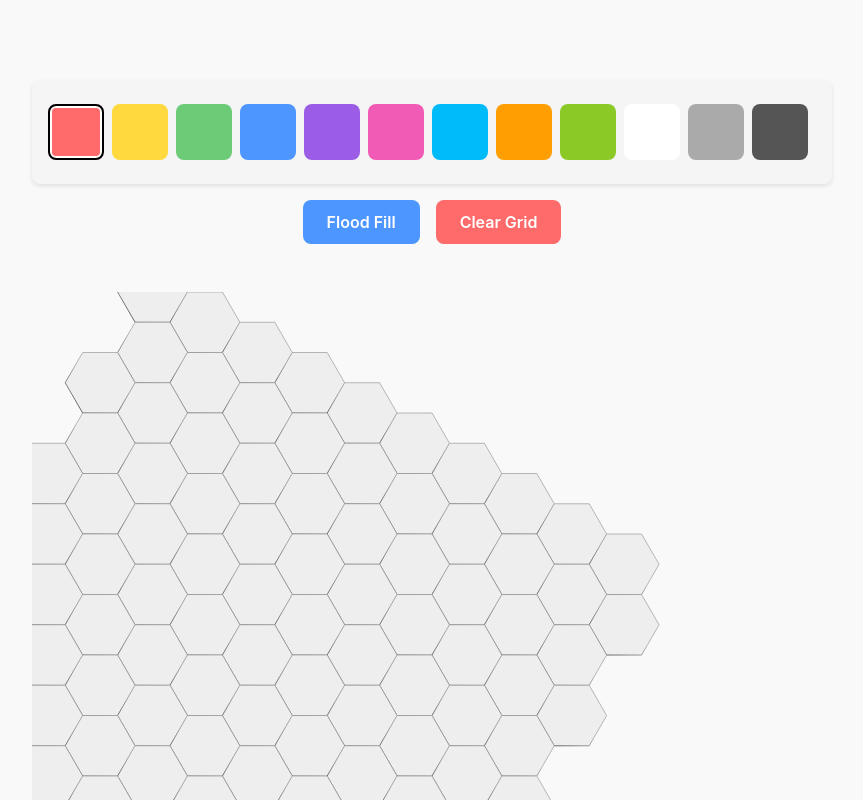
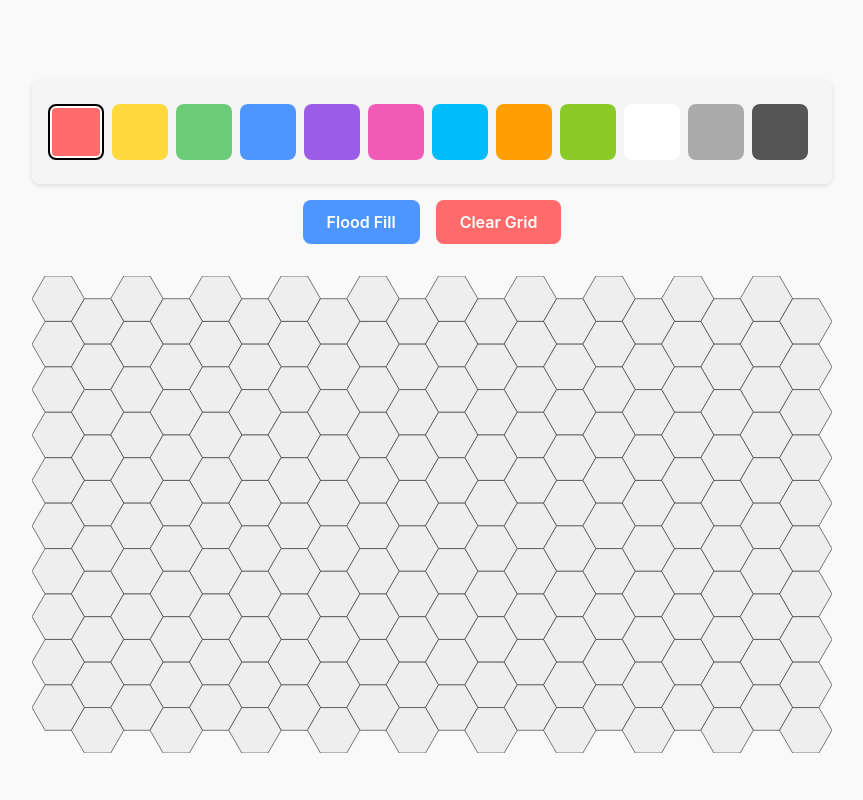
Before and after one commit to lpenguin/hexcolor, a React (Vite) app: page / in a window 1280 px wide. Shown: the top 800 px of the page, without its empty margins (208-1071 px from the left). Built offline with nearby package versions, Linux system fonts and the light colour scheme.

Commit message:
Fix bloated logic

```diff
--- a/src/App.tsx
+++ b/src/App.tsx
@@ -10,7 +10,8 @@ enum DrawMode {
 }
 
 function App() {
-  const GRID_SIZE = 10;
+  const GRID_SIZE_X = 10;
+  const GRID_SIZE_Y = 20;
   const DEFAULT_COLOR = '#EEEEEE';
 
   // Define color palette
@@ -33,8 +34,8 @@ function App() {
   // Initialize grid with default color
   const [grid, setGrid] = useState<string[][]>(() => {
     const newGrid = [];
-    for (let i = 0; i < GRID_SIZE; i++) {
-      const row = Array(GRID_SIZE).fill(DEFAULT_COLOR);
+    for (let i = 0; i < GRID_SIZE_Y; i++) {
+      const row = Array(GRID_SIZE_X).fill(DEFAULT_COLOR);
       newGrid.push(row);
     }
     return newGrid;
@@ -46,13 +47,11 @@ function App() {
   // Drawing mode state
   const [currentMode, setCurrentMode] = useState<DrawMode>(DrawMode.PAINT);
 
-  // Add state to track if the mouse is pressed for drawing
-  const [isDrawing, setIsDrawing] = useState<boolean>(false);
 
   // Function to handle cell clicks based on current mode
   const handleCellClick = (row: number, col: number) => {
     // Add boundary check to prevent accessing undefined rows/columns
-    if (row < 0 || row >= GRID_SIZE || col < 0 || col >= GRID_SIZE) {
+    if (row < 0 || row >= GRID_SIZE_Y || col < 0 || col >= GRID_SIZE_X) {
       console.warn(`Attempted to access invalid cell at row ${row}, col ${col}`);
       return;
     }
@@ -79,22 +78,6 @@ function App() {
     }
   };
 
-  // Function to handle cell hover while drawing
-  const handleCellHover = (row: number, col: number) => {
-    if (isDrawing && currentMode === DrawMode.PAINT) {
-      handleCellClick(row, col);
-    }
-  };
-
-  // Function to start drawing when mouse is pressed
-  const handleMouseDown = () => {
-    setIsDrawing(true);
-  };
-
-  // Function to stop drawing when mouse is released
-  const handleMouseUp = () => {
-    setIsDrawing(false);
-  };
 
   // Function to handle flood fill
   const floodFill = (startRow: number, startCol: number, targetColor: string, replacementColor: string) => {
@@ -114,7 +97,7 @@ function App() {
       const [row, col] = queue.shift()!;
 
       // Skip if out of bounds
-      if (row < 0 || row >= GRID_SIZE || col < 0 || col >= GRID_SIZE) {
+      if (row < 0 || row >= GRID_SIZE_Y || col < 0 || col >= GRID_SIZE_X) {
         continue;
       }
 
@@ -167,8 +150,8 @@ function App() {
   // Function to handle clear grid
   const handleClearGrid = () => {
     const newGrid = [];
-    for (let i = 0; i < GRID_SIZE; i++) {
-      const row = Array(GRID_SIZE).fill(DEFAULT_COLOR);
+    for (let i = 0; i < GRID_SIZE_Y; i++) {
+      const row = Array(GRID_SIZE_X).fill(DEFAULT_COLOR);
       newGrid.push(row);
     }
     setGrid(newGrid);
@@ -187,8 +170,8 @@ function App() {
         const parsedGrid = JSON.parse(savedGrid);
         if (
           Array.isArray(parsedGrid) &&
-          parsedGrid.length === GRID_SIZE &&
-          parsedGrid.every(row => Array.isArray(row) && row.length === GRID_SIZE)
+          parsedGrid.length === GRID_SIZE_Y &&
+          parsedGrid.every(row => Array.isArray(row) && row.length === GRID_SIZE_X)
         ) {
           setGrid(parsedGrid);
         }
@@ -198,19 +181,6 @@ function App() {
     }
   }, []);
 
-  // Add event listeners for mouse up on window to stop drawing
-  // even when mouse is released outside the grid
-  useEffect(() => {
-    const handleGlobalMouseUp = () => {
-      setIsDrawing(false);
-    };
-
-    window.addEventListener('mouseup', handleGlobalMouseUp);
-
-    return () => {
-      window.removeEventListener('mouseup', handleGlobalMouseUp);
-    };
-  }, []);
 
   return (
     <div className="app-container">
@@ -233,11 +203,8 @@ function App() {
         </div>
 
         <HexGrid
-          grid={grid}
+          colors={grid}
           onCellClick={handleCellClick}
-          onCellHover={handleCellHover}
-          onMouseDown={handleMouseDown}
-          onMouseUp={handleMouseUp}
         />
       </main>
     </div>
--- a/src/components/HexGrid.css
+++ /dev/null
@@ -1,171 +0,0 @@
-.hex-grid {
-  display: flex;
-  flex-direction: column;
-  align-items: center;
-  margin: 1rem auto;
-  padding: 0.5rem;
-  touch-action: manipulation;
-  width: 100%;
-  box-sizing: border-box;
-  overflow-x: visible; /* Allow grid to overflow horizontally if needed */
-  -webkit-overflow-scrolling: touch;
-  position: relative; /* For positioning context */
-}
-
-.hex-row {
-  display: flex;
-  margin-top: -0.85rem; /* Adjusted from -1.32rem as requested */
-}
-
-.hex-row-even {
-  margin-left: 3.5rem; /* Adjusted from 3rem to match new cell width */
-}
-
-.hex-row:first-child {
-  margin-top: 0; /* First row doesn't need negative margin */
-}
-
-.hex-cell-container {
-  width: 3.5rem;  /* Increased from 3rem */
-  height: 4.04rem; /* Increased proportionally (width * √3)/2 * 2 for regular hexagon */
-  cursor: pointer;
-  touch-action: none; /* Disables browser handling of all panning and zooming gestures */
-  -webkit-tap-highlight-color: transparent; /* Removes the highlight overlay when tapping */
-}
-
-.hex-cell {
-  width: 100%;
-  height: 100%;
-  transition: all 0.2s ease;
-}
-
-/* SVG-based implementation */
-.hex-grid-container {
-  width: 100%;
-  height: 100%;
-  display: flex;
-  justify-content: center;
-  align-items: center;
-  margin: 1rem auto;
-  position: relative;
-  overflow: hidden;
-}
-
-.hex-grid-svg {
-  display: block;
-  touch-action: none;
-  -webkit-tap-highlight-color: transparent;
-  max-height: 80vh;
-}
-
-/* Style for individual hexagons */
-.hex-cell-svg {
-  transition: stroke 0.2s ease;
-  cursor: pointer;
-  transform-origin: center;
-  transform-box: fill-box;
-}
-
-/* Media query for mobile devices */
-@media (max-width: 768px) {
-  .hex-grid {
-    padding: 0.25rem;
-    margin: 0.5rem auto;
-    /* Add horizontal centering for small screens */
-    max-width: 95vw;
-    transform: scale(0.95);
-    transform-origin: center top;
-  }
-
-  .hex-cell-container {
-    width: 2.8rem; /* Smaller cell size on mobile */
-    height: 3.23rem; /* Proportionally smaller */
-  }
-
-  .hex-row-even {
-    margin-left: 2.8rem; /* Adjusted for smaller cells */
-  }
-
-  .hex-row {
-    margin-top: -0.68rem; /* Adjusted for smaller cells */
-  }
-
-  /* Disable hover effect on touch devices */
-  .hex-cell:hover {
-    transform: none;
-  }
-
-  .hex-grid-container {
-    margin: 0.5rem auto;
-    max-width: 95vw;
-  }
-
-  .hex-grid-svg {
-    max-height: 70vh;
-  }
-}
-
-/* Very small screens */
-@media (max-width: 480px) {
-  .hex-grid {
-    padding: 0.25rem;
-    margin: 0.25rem auto;
-    transform: scale(0.85);
-    transform-origin: center top;
-    /* Ensure the grid doesn't get cut off */
-    max-width: 90vw;
-  }
-
-  .hex-cell-container {
-    width: 2.2rem; /* Even smaller for very small screens */
-    height: 2.54rem;
-  }
-
-  .hex-row-even {
-    margin-left: 2.2rem;
-  }
-
-  .hex-row {
-    margin-top: -0.53rem;
-  }
-
-  .hex-grid-container {
-    margin: 0.25rem auto;
-    max-width: 90vw;
-  }
-
-  .hex-grid-svg {
-    max-height: 60vh;
-  }
-}
-
-/* iPhone SE and other very small devices */
-@media (max-width: 375px) {
-  .hex-grid {
-    transform: scale(0.75); /* More aggressive scaling for very small screens */
-    max-width: 100%; /* Allow full width */
-    margin: 0 auto; /* Center the grid */
-  }
-
-  .hex-cell-container {
-    width: 2rem;
-    height: 2.31rem;
-  }
-
-  .hex-row-even {
-    margin-left: 2rem;
-  }
-
-  .hex-row {
-    margin-top: -0.48rem;
-  }
-
-  .hex-grid-container {
-    margin: 0 auto;
-    max-width: 100%;
-  }
-
-  .hex-grid-svg {
-    max-height: 50vh;
-  }
-}
--- a/src/components/HexGrid.tsx
+++ b/src/components/HexGrid.tsx
@@ -1,176 +1,79 @@
-import React, { useRef, useState, useCallback, useEffect } from 'react';
-import './HexGrid.css';
-import HexCell from './HexCell';
-import {
-  CubeCoord,
-  Point,
-  gridToCube,
-  cubeToGrid,
-  getLocalSVGCoords,
-  pointToCube,
-  roundToHex
-} from '../utils/hexUtils';
+import React from 'react';
+import { getHexPoints } from '../utils/hexUtils';
 
-// Type for a hex cell with position and color
-interface HexCell extends CubeCoord, Point {
-  color: string;
+// Define hex size constants
+const HEX_SIZE = 40; // Reduced base size to accommodate the larger grid
+const HEX_WIDTH = HEX_SIZE * 2; // Width of a hex is 2 * size
+const HEX_HEIGHT = HEX_SIZE * Math.sqrt(3); // Height is size * sqrt(3)
+const HORIZONTAL_SPACING = HEX_WIDTH + HEX_SIZE * (1 - Math.cos(Math.PI / 3)) * 2; // Hexes overlap horizontally by 1/4 width
+const VERTICAL_SPACING = HEX_HEIGHT / 2; // Vertical spacing between rows
+
+interface HexGridProps {
+  colors: string[][];
+  onCellClick?: (row: number, col: number) => void;
 }
 
-interface HexGridProps {
-  grid: string[][];
-  onCellClick: (row: number, col: number) => void;
-  onCellHover: (row: number, col: number) => void;
-  onMouseDown: () => void;
-  onMouseUp: () => void;
-}
+const HexGrid: React.FC<HexGridProps> = ({
+  colors,
+  onCellClick,
+}) => {
+  // Calculate grid dimensions
+  const rows = colors.length;
+  const cols = colors[0]?.length || 0;
 
-const HEX_SIZE = 50; // Base size of hexagons
+  // Calculate SVG viewBox dimensions
+  const svgWidth = cols * HORIZONTAL_SPACING + (HEX_WIDTH / 4);
+  const svgHeight = rows * VERTICAL_SPACING + (HEX_HEIGHT / 2);
 
-const HexGrid: React.FC<HexGridProps> = ({
-  grid,
-  onCellClick,
-  onCellHover,
-  onMouseDown,
-  onMouseUp
-}) => {
-  const [hexes, setHexes] = useState<HexCell[]>([]);
-  const [hoveredHex, setHoveredHex] = useState<CubeCoord | null>(null);
-  const [isDrawing, setIsDrawing] = useState(false);
-
-  const svgRef = useRef<SVGSVGElement>(null);
-  const svgGroupRef = useRef<SVGGElement>(null);
-
-  // Create the hex grid data using cube coordinates
-  useEffect(() => {
-    const newHexes: HexCell[] = [];
-
-    // Convert the 2D grid to a list of hex cells with cube coordinates
-    grid.forEach((row, rowIndex) => {
-      row.forEach((color, colIndex) => {
-        // Convert to cube coordinates
-        const { q, r, s } = gridToCube(rowIndex, colIndex);
-
-        // Calculate pixel position
-        const x = HEX_SIZE * 3/2 * q;
-        const y = HEX_SIZE * Math.sqrt(3) * (r + q/2);
-
-        newHexes.push({ q, r, s, x, y, color });
-      });
-    });
-
-    setHexes(newHexes);
-  }, [grid]);
-
-  // SVG coordinate helpers
-  const pixelToSvgLocal = useCallback((px: number, py: number): Point => {
-    if (!svgGroupRef.current) return { x: 0, y: 0 };
-    return getLocalSVGCoords({ x: px, y: py }, svgGroupRef.current);
-  }, []);
-
-  // Find hex from pixel coordinates
-  const pixelToHex = useCallback((px: number, py: number): HexCell | null => {
-    if (!svgRef.current) return null;
-
-    const { x, y } = pixelToSvgLocal(px, py);
-    const { q, r, s } = pointToCube(x, y, HEX_SIZE);
-    const { rq, rr, rs } = roundToHex(q, r, s);
-
-    // Find the hex with these coordinates
-    return hexes.find(h => h.q === rq && h.r === rr && h.s === rs) || null;
-  }, [hexes, pixelToSvgLocal]);
-
-  // Unified pointer event handlers
-  const handlePointerDown = useCallback((event: React.PointerEvent) => {
-    event.preventDefault();
-    setIsDrawing(true);
-    onMouseDown();
-
-    // Get pointer coordinates and check for hex
-    const hex = pixelToHex(event.clientX, event.clientY);
-    if (hex) {
-      const { row, col } = cubeToGrid(hex.q, hex.r);
+  // Handler functions for interactions
+  const handleCellClick = (row: number, col: number) => {
+    if (onCellClick) {
       onCellClick(row, col);
     }
-  }, [onCellClick, onMouseDown, pixelToHex]);
-
-  const handlePointerUp = useCallback((event: React.PointerEvent) => {
-    event.preventDefault();
-    setIsDrawing(false);
-    onMouseUp();
-  }, [onMouseUp]);
-
-  const handlePointerMove = useCallback((event: React.PointerEvent) => {
-    event.preventDefault();
-    const hex = pixelToHex(event.clientX, event.clientY);
-
-    if (hex) {
-      setHoveredHex(hex);
-
-      if (isDrawing) {
-        const { row, col } = cubeToGrid(hex.q, hex.r);
-        onCellHover(row, col);
-      }
-    }
-  }, [isDrawing, onCellHover, pixelToHex]);
-
-  const handlePointerLeave = useCallback((event: React.PointerEvent) => {
-    event.preventDefault();
-    setIsDrawing(false);
-    onMouseUp();
-  }, [onMouseUp]);
-
-  // Handle direct hex cell click
-  const handleHexClick = useCallback((hex: HexCell) => {
-    const { row, col } = cubeToGrid(hex.q, hex.r);
-    onCellClick(row, col);
-  }, [onCellClick]);
-
-  // Calculate SVG dimensions based on grid size
-  const svgWidth = Math.max(grid[0]?.length * 1.5 * HEX_SIZE + HEX_SIZE, 300);
-  const svgHeight = Math.max(grid.length * HEX_SIZE * Math.sqrt(3) + HEX_SIZE, 300);
+  };
 
   return (
-    <div className="hex-grid-container">
+    <div className="hex-grid-container" style={{ width: '100%', height: '100%', overflow: 'auto' }}>
       <svg
-        ref={svgRef}
-        className="hex-grid-svg"
+        viewBox={`0 0 ${svgWidth} ${svgHeight}`}
         width="100%"
         height="100%"
-        viewBox={`0 0 ${svgWidth} ${svgHeight}`}
-        onPointerDown={handlePointerDown}
-        onPointerUp={handlePointerUp}
-        onPointerMove={handlePointerMove}
-        onPointerLeave={handlePointerLeave}
-        style={{ touchAction: 'none' }} /* Disable browser touch actions */
+        className="hex-grid-svg"
+        preserveAspectRatio="xMidYMid meet"
       >
-        <defs>
-          {/* Define the gradient */}
-          <linearGradient id="hex-outline-gradient" x1="50%" y1="50%" x2="0%" y2="100%">
-            <stop offset="0%" stopColor="#999999" />
-            <stop offset="100%" stopColor="black" />
-          </linearGradient>
-        </defs>
-
-        {/* Center the grid in the SVG */}
         <g
-          ref={svgGroupRef}
+          className="hex-grid"
+          transform={`translate(${HEX_WIDTH / 2}, ${HEX_HEIGHT / 2})`}
         >
-          {hexes.map((hex) => {
-            const isHovered = hoveredHex !== null && hoveredHex.q === hex.q && hoveredHex.r === hex.r;
+          {colors.map((row, rowIndex) => {
+            // Calculate y-coordinate for the entire row
+            const rowY = rowIndex * VERTICAL_SPACING;
 
             return (
-              <HexCell
-                key={`${hex.q},${hex.r},${hex.s}`}
-                q={hex.q}
-                r={hex.r}
-                s={hex.s}
-                x={hex.x}
-                y={hex.y}
-                color={hex.color}
-                size={HEX_SIZE}
-                isHovered={isHovered}
-                onClick={() => handleHexClick(hex)}
-              />
+              <g
+                key={`row-${rowIndex}`}
+                className="hex-row"
+                // Move both x and y transforms to the row g element
+                transform={`translate(${rowIndex % 2 === 1 ? HORIZONTAL_SPACING / 2 : 0}, ${rowY})`}
+              >
+                {row.map((color, colIndex) => {
+                  // Calculate x position for each hex (y is now handled in the row transform)
+                  const x = colIndex * HORIZONTAL_SPACING;
+
+                  return (
+                    <polygon
+                      key={`cell-${rowIndex}-${colIndex}`}
+                      points={getHexPoints(HEX_SIZE)}
+                      transform={`translate(${x}, 0)`}
+                      fill={color}
+                      stroke="#333"
+                      strokeWidth={1}
+                      className="hex-cell"
+                      onClick={() => handleCellClick(rowIndex, colIndex)}
+                    />
+                  );
+                })}
+              </g>
             );
           })}
         </g>
```
Also changed, not shown: src/components/HexCell.tsx (+7 -13 lines).
